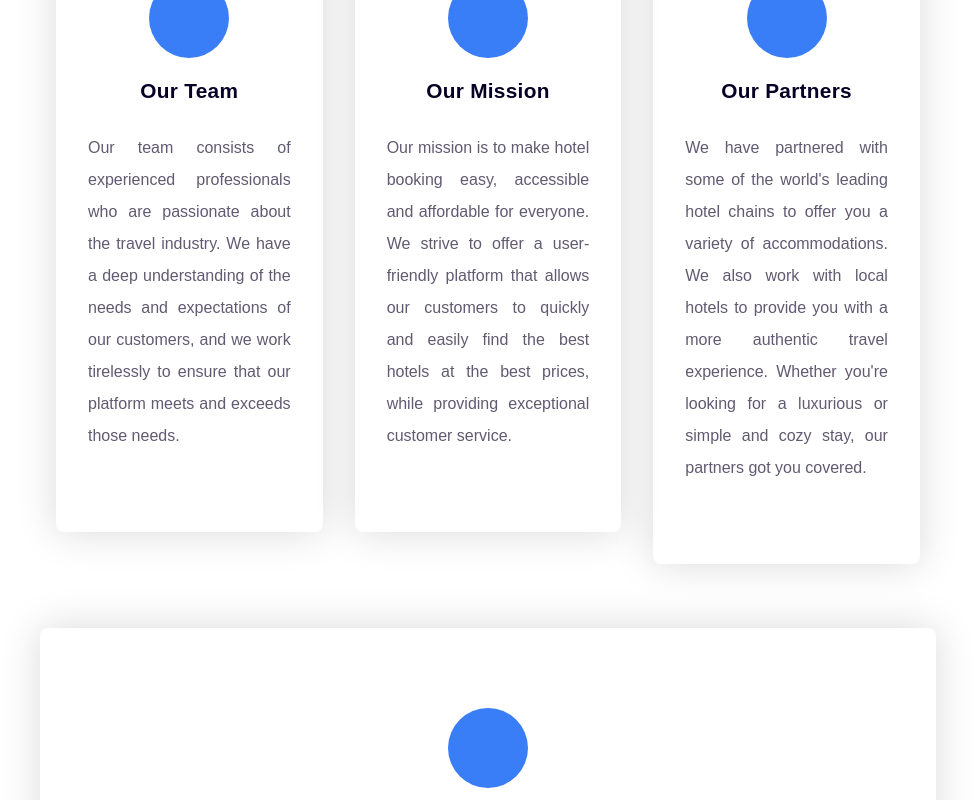
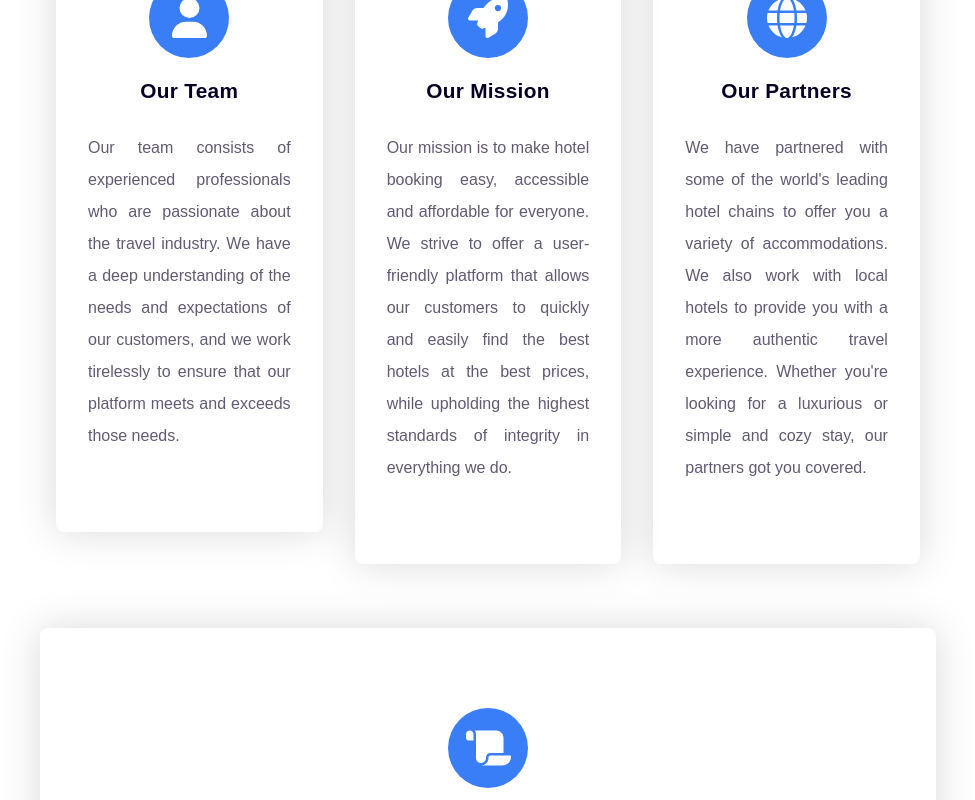
Before and after one commit to Fahmi-IT/CSI2132_Project, a React (Create React App) app: page /about in a window 1280 px wide. Shown: the part 360-1160 px from the top of the page, without its empty margins (152-1127 px from the left). Built offline with nearby package versions, Linux system fonts and the light colour scheme; no server answers.

Commit message:
Updating the about us content.

```diff
--- a/package.json
+++ b/package.json
@@ -4,6 +4,9 @@
   "private": true,
   "proxy": "http://localhost:3001",
   "dependencies": {
+    "@fortawesome/fontawesome-svg-core": "^6.3.0",
+    "@fortawesome/free-solid-svg-icons": "^6.3.0",
+    "@fortawesome/react-fontawesome": "^0.2.0",
     "@testing-library/jest-dom": "^5.16.5",
     "@testing-library/react": "^13.4.0",
     "@testing-library/user-event": "^13.5.0",
--- a/src/components/pages/about.css
+++ b/src/components/pages/about.css
@@ -70,6 +70,7 @@ h4 {
 }
 .card3 {
   margin-top: 4rem;
+  margin-bottom: 4rem;
 }
 
 .card .icon {
--- a/src/components/pages/about.js
+++ b/src/components/pages/about.js
@@ -1,5 +1,14 @@
 import React from "react";
 import "./about.css";
+import { FontAwesomeIcon } from "@fortawesome/react-fontawesome";
+import {
+  faCoffee,
+  faGlobe,
+  faHistory,
+  faRocket,
+  faScroll,
+  faUser,
+} from "@fortawesome/free-solid-svg-icons";
 // const About = () => {
 //   return (
 //     <div
@@ -42,7 +51,7 @@ function Team() {
     <div className="column">
       <div className="card">
         <div className="icon">
-          <i class="fa-solid fa-user"></i>
+          <FontAwesomeIcon icon={faUser} />
         </div>
         <h3>Our Team</h3>
         <p>
@@ -61,14 +70,15 @@ function Mission() {
     <div className="column">
       <div className="card">
         <div className="icon">
-          <i class="fa-solid fa-rocket"></i>
+          <FontAwesomeIcon icon={faRocket} />
         </div>
         <h3>Our Mission</h3>
         <p>
           Our mission is to make hotel booking easy, accessible and affordable
           for everyone. We strive to offer a user-friendly platform that allows
           our customers to quickly and easily find the best hotels at the best
-          prices, while providing exceptional customer service.
+          prices, while upholding the highest standards of integrity in
+          everything we do.
         </p>
       </div>
     </div>
@@ -80,7 +90,7 @@ function Partners() {
     <div className="column">
       <div className="card">
         <div className="icon">
-          <i class="fa-solid fa-globe"></i>
+          <FontAwesomeIcon icon={faGlobe} />
         </div>
         <h3>Our Partners</h3>
         <p>
@@ -99,7 +109,7 @@ function History() {
   return (
     <div className="card card3">
       <div className="icon">
-        <i class="fa-solid fa-globe"></i>
+        <FontAwesomeIcon icon={faScroll} />
       </div>
       <h3>Our History</h3>
       <p>
```
Also changed, not shown: 1 other file (tests, documents, lock files or other folders).
